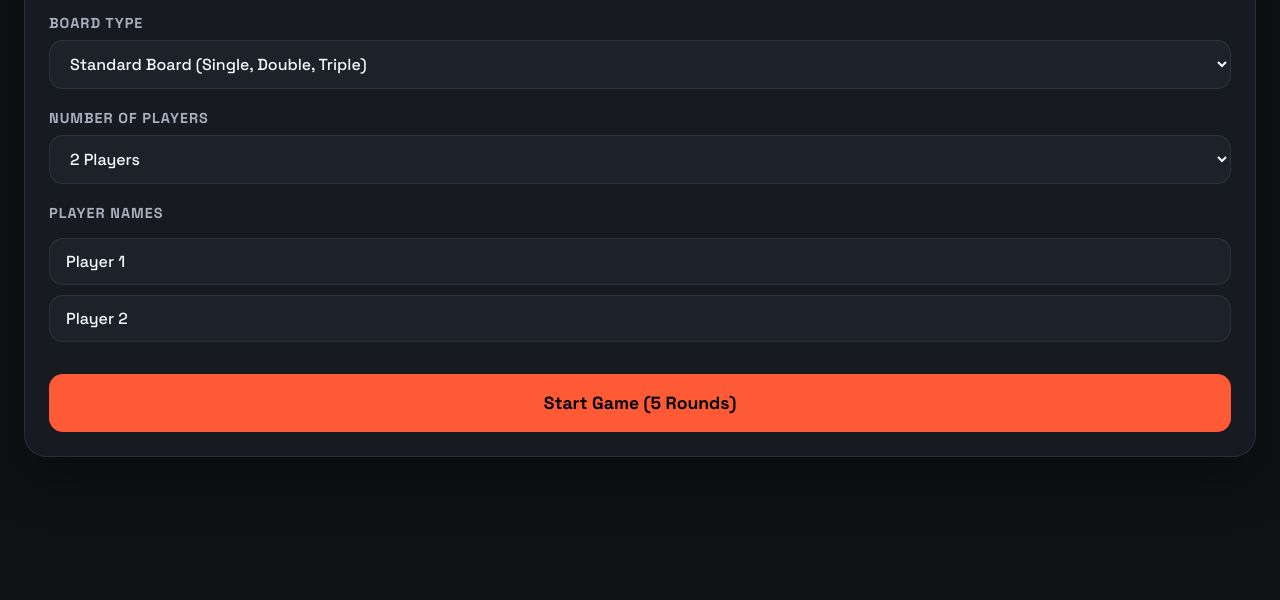
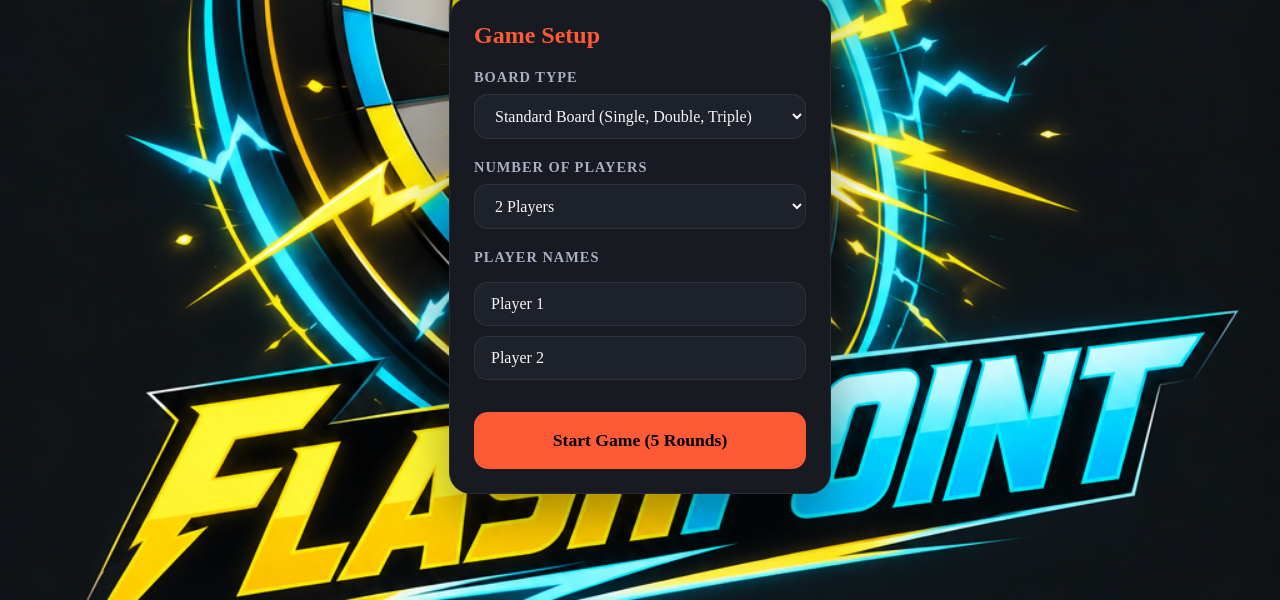
Before and after one commit to Herbenero/FlashPoint, a plain HTML site: page index.html in a window 1280 px wide. Shown: the part 200-800 px from the top of the page. Drawn offline with Linux system fonts and the light colour scheme.

Commit message:
adding bg

```diff
--- a/index.html
+++ b/index.html
@@ -32,21 +32,17 @@
 
    body {
   background-color: var(--bg);
+  background-image: url('flash.png');
+  background-size: cover;
+  background-position: center;
+  background-repeat: no-repeat;
+  background-attachment: fixed;
   color: var(--text);
-      font-family: 'Space Grotesk', sans-serif;
   min-height: 100vh;
   display: flex;
-      flex-direction: column;
+  justify-content: center;
   align-items: center;
-      padding: 24px;
-    }
-
-    .container {
-      width: 100%;
-      max-width: var(--max);
-      display: flex;
-      flex-direction: column;
-      gap: 24px;
+  padding: 1rem;
 }
 
     header {
```
Lines whose indentation alone changed are shown as unchanged.
